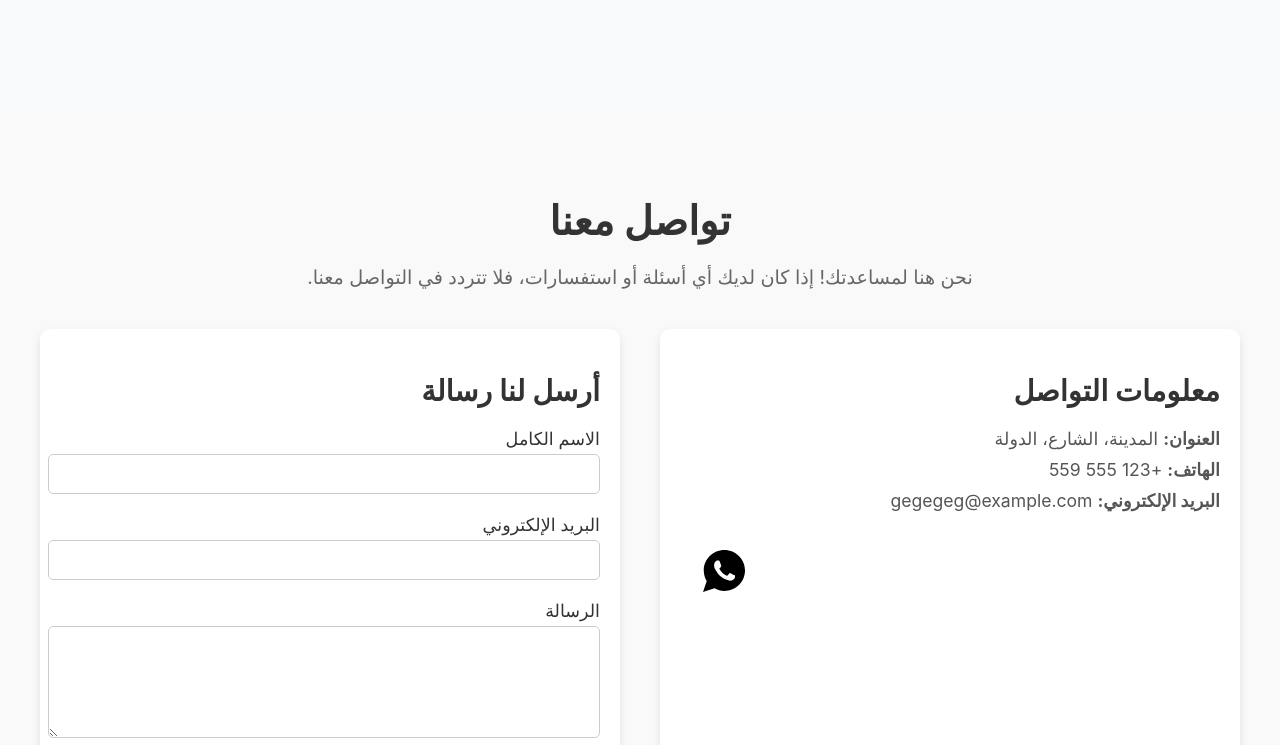
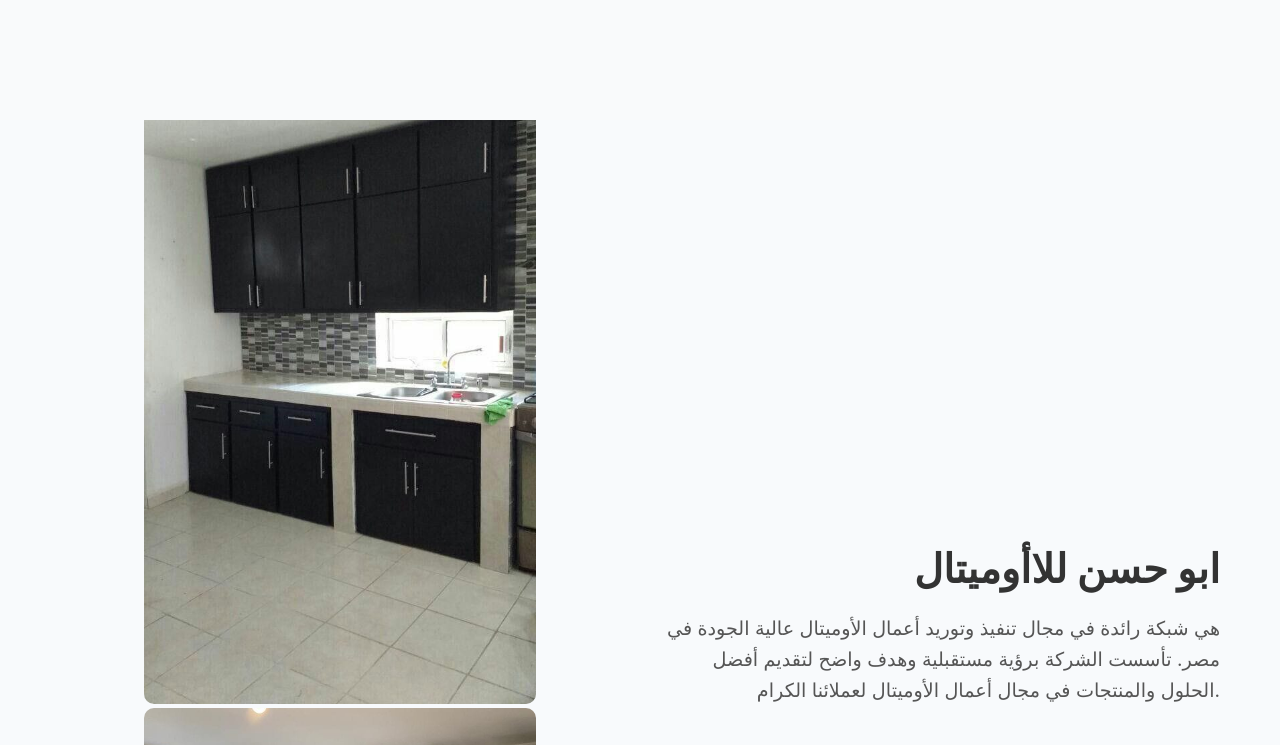
Before and after one commit to Belal-oo/Alumetal_portfolio, a React (Create React App) app in the folder abo_hassan/: page / in a window 1280 px wide. Shown: the part 1440-2185 px from the top of the page. Built offline with nearby package versions, Linux system fonts and the light colour scheme.

Commit message:
day3.1-B

```diff
--- a/abo_hassan/src/App.js
+++ b/abo_hassan/src/App.js
@@ -4,6 +4,7 @@ import ServiceDetails from './our services/detalis/ServiceDetails';
 import './App.css';
 import Home from './Home/Home';
 import ContactUS from './contactUS';
+import AboutUs from './aboutUs';
 
 function App() {
   return (
@@ -14,9 +15,10 @@ function App() {
             <>
               <Home />
               <OurServices />
+              <AboutUs />
               <ContactUS />
             </>
-          }/>
+          } />
           <Route path="/details/:id" element={<ServiceDetails />} />
           <Route path="*" element={<Navigate to="/" replace />} />
         </Routes>
--- /dev/null
+++ b/abo_hassan/src/aboutUs.jsx
@@ -0,0 +1,86 @@
+import React from "react";
+import styled from "styled-components";
+import photo from "./assets/a8c92183-6921-4634-adee-4a58dcf9d3b2.jpg";
+import photo2 from "./assets/5fedb3da-c348-4e4e-83a6-a74e8742645a.jpg";
+const AboutUs = () => {
+  return (
+    <Main id="عنا">
+      <MainHeader>
+        <h1>من نحن</h1>
+      </MainHeader>
+      <Content>
+        <ImageContainer>
+          <Image src={photo} alt="" />
+          <Image src={photo2} alt="" />
+        </ImageContainer>
+        <TextContainer>
+          <Title>ابو حسن للاأوميتال</Title>
+          <Paragraph>
+            هي شبكة رائدة في مجال تنفيذ وتوريد أعمال الأوميتال عالية الجودة في
+            مصر. تأسست الشركة برؤية مستقبلية وهدف واضح لتقديم أفضل الحلول
+            والمنتجات في مجال أعمال الأوميتال لعملائنا الكرام.
+          </Paragraph>
+        </TextContainer>
+      </Content>
+    </Main>
+  );
+};
+
+export default AboutUs;
+
+const Main = styled.div`
+  height: 100vh;
+  display: flex;
+  flex-direction: column;
+  justify-content: center;
+  align-items: center;
+  background-color: #f8fafc;
+  padding: 20px;
+`;
+
+const MainHeader = styled.div`
+  text-align: center;
+  margin-bottom: 40px;
+
+  h1 {
+    font-size: 3rem;
+    color: #333;
+  }
+`;
+
+const Content = styled.div`
+  display: flex;
+  align-items: center;
+  max-width: 1200px;
+  width: 100%;
+`;
+
+const ImageContainer = styled.div`
+  flex: 1;
+  padding: 20px;
+`;
+
+const Image = styled.img`
+  width: 70%;
+  height: auto;
+  border-radius: 10px;
+`;
+
+const TextContainer = styled.div`
+  flex: 1;
+  padding: 20px;
+  text-align: right;
+`;
+
+const Title = styled.h1`
+  font-size: 2.5rem;
+  color: #333;
+  margin-bottom: 20px;
+`;
+
+const Paragraph = styled.p`
+  font-size: 1.2rem;
+  color: #555;
+  line-height: 1.6;
+  margin-bottom: 20px;
+`;
--- a/abo_hassan/src/contactUS.jsx
+++ b/abo_hassan/src/contactUS.jsx
@@ -17,13 +17,13 @@ const ContactUS = () => {
             <h2>معلومات التواصل</h2>
             <ul>
               <li>
-                <strong>العنوان:</strong> المدينة، الشارع، الدولة
+                <strong>العنوان:</strong> المنشيه، الشارع، الدولة
               </li>
               <li>
-                <strong>الهاتف:</strong> +123 555 559
+                <strong>الهاتف:</strong> +155 777 555
               </li>
               <li>
-                <strong>البريد الإلكتروني:</strong> gegegeg@example.com
+                <strong>البريد الإلكتروني:</strong> Hasona@example.com
               </li>
             </ul>
             <button className="iconn">
@@ -63,7 +63,9 @@ const ContactUS = () => {
 export default ContactUS;
 
 const Main = styled.div`
-  padding: 50px 20px;
+  height: 80vh;
+
+  padding: 70px 30px;
   background-color: #f9f9f9;
   text-align: center;
   * {
@@ -76,6 +78,7 @@ const Main = styled.div`
 
   h1 {
     font-size: 2.5rem;
+    padding: 50px;
     color: #333;
     margin-bottom: 20px;
   }
@@ -83,7 +86,7 @@ const Main = styled.div`
   p {
     font-size: 1.2rem;
     color: #666;
-    margin-bottom: 40px;
+    margin-bottom: 50px;
   }
 
   .contact-content {
```
